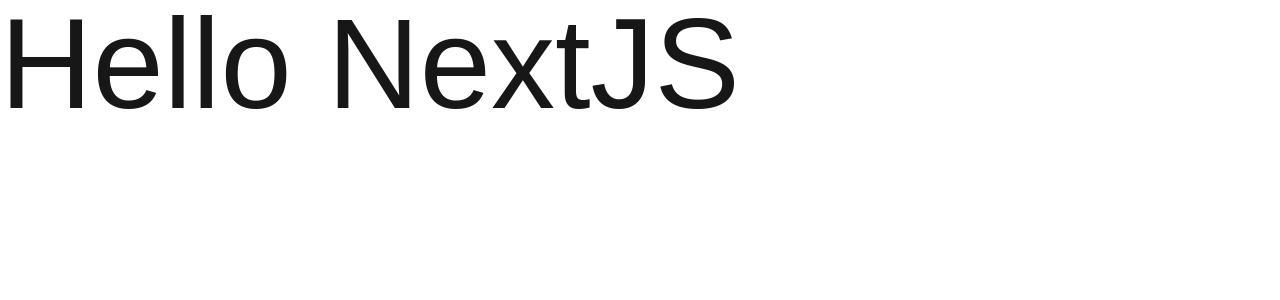
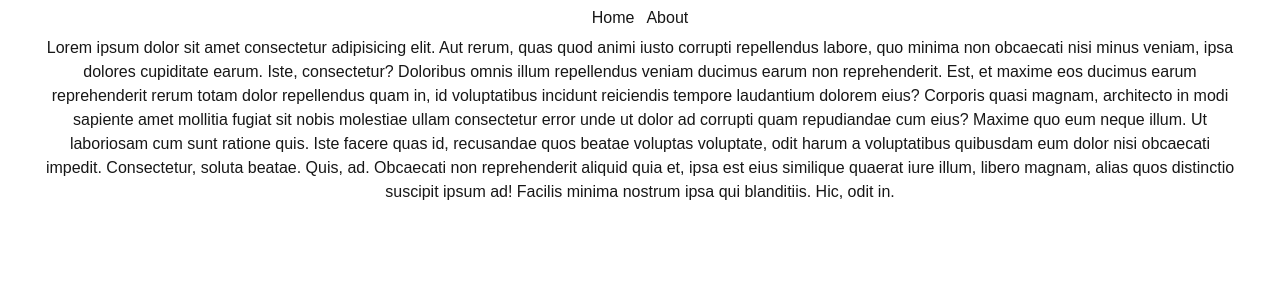
Before and after one commit to ii-shimul/my-first-nextjs-app, a Next.js app: page / in a window 1280 px wide. Shown: the top 300 px of the page. Built offline with nearby package versions, Linux system fonts and the light colour scheme.

Commit message:
routing cleared

```diff
--- /dev/null
+++ b/app/about/layout.js
@@ -0,0 +1,12 @@
+
+const layout = ({children}) => {
+
+  return (
+    <div>
+      <nav>About Nav</nav>
+      {children}
+    </div>
+  );
+};
+
+export default layout;
--- /dev/null
+++ b/app/about/mission/page.js
@@ -0,0 +1,11 @@
+
+const page = () => {
+
+  return (
+    <div>
+      mission page
+    </div>
+  );
+};
+
+export default page;
--- /dev/null
+++ b/app/about/page.js
@@ -0,0 +1,12 @@
+
+const page = () => {
+
+  return (
+    <div>
+      this is about page
+
+    </div>
+  );
+};
+
+export default page;
--- a/app/layout.js
+++ b/app/layout.js
@@ -1,5 +1,6 @@
 import { Geist, Geist_Mono } from "next/font/google";
 import "./globals.css";
+import Link from "next/link";
 
 const geistSans = Geist({
   variable: "--font-geist-sans",
@@ -20,8 +21,14 @@
   return (
     <html lang="en">
       <body
-        className={`${geistSans.variable} ${geistMono.variable} antialiased`}
+        className={`${geistSans.variable} ${geistMono.variable} antialiased px-10`}
       >
+        <nav className="py-1.5">
+          <ul className="flex gap-3 justify-center">
+            <li className="hover:text-blue-500"><Link href={"/"}>Home</Link></li>
+            <li><Link href={"/about"}>About</Link></li>
+          </ul>
+        </nav>
         {children}
       </body>
     </html>
--- a/app/page.js
+++ b/app/page.js
@@ -3,7 +3,11 @@
   return (
     <main>
       <div>
-        <h1 className="text-9xl">Hello NextJS</h1>
+        <h1 className="text-center">Lorem ipsum dolor sit amet consectetur adipisicing elit. Aut rerum, quas quod animi iusto corrupti repellendus labore, quo minima non obcaecati nisi minus veniam, ipsa dolores cupiditate earum. Iste, consectetur?
+        Doloribus omnis illum repellendus veniam ducimus earum non reprehenderit. Est, et maxime eos ducimus earum reprehenderit rerum totam dolor repellendus quam in, id voluptatibus incidunt reiciendis tempore laudantium dolorem eius?
+        Corporis quasi magnam, architecto in modi sapiente amet mollitia fugiat sit nobis molestiae ullam consectetur error unde ut dolor ad corrupti quam repudiandae cum eius? Maxime quo eum neque illum.
+        Ut laboriosam cum sunt ratione quis. Iste facere quas id, recusandae quos beatae voluptas voluptate, odit harum a voluptatibus quibusdam eum dolor nisi obcaecati impedit. Consectetur, soluta beatae. Quis, ad.
+        Obcaecati non reprehenderit aliquid quia et, ipsa est eius similique quaerat iure illum, libero magnam, alias quos distinctio suscipit ipsum ad! Facilis minima nostrum ipsa qui blanditiis. Hic, odit in.</h1>
       </div>
     </main>
   );
```
